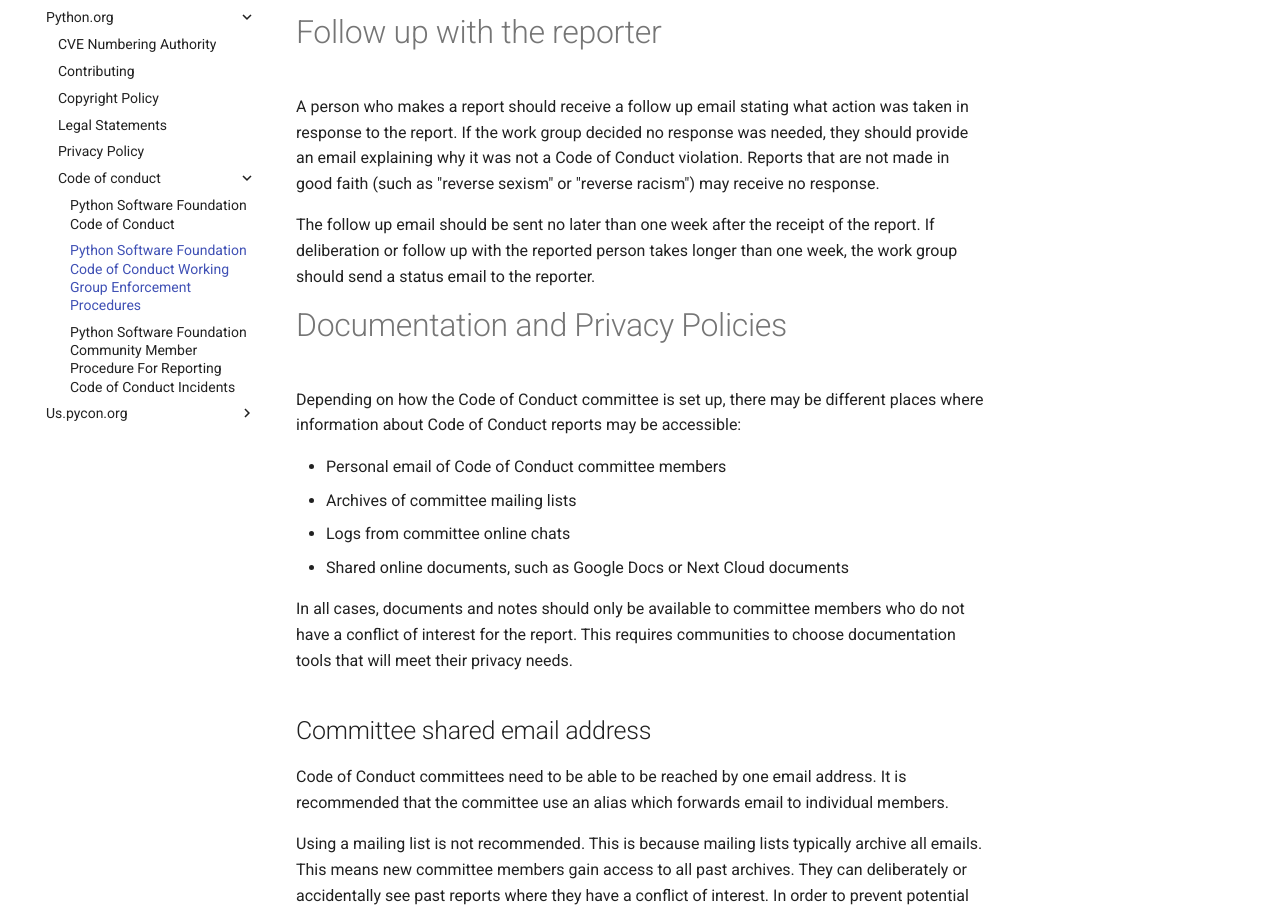
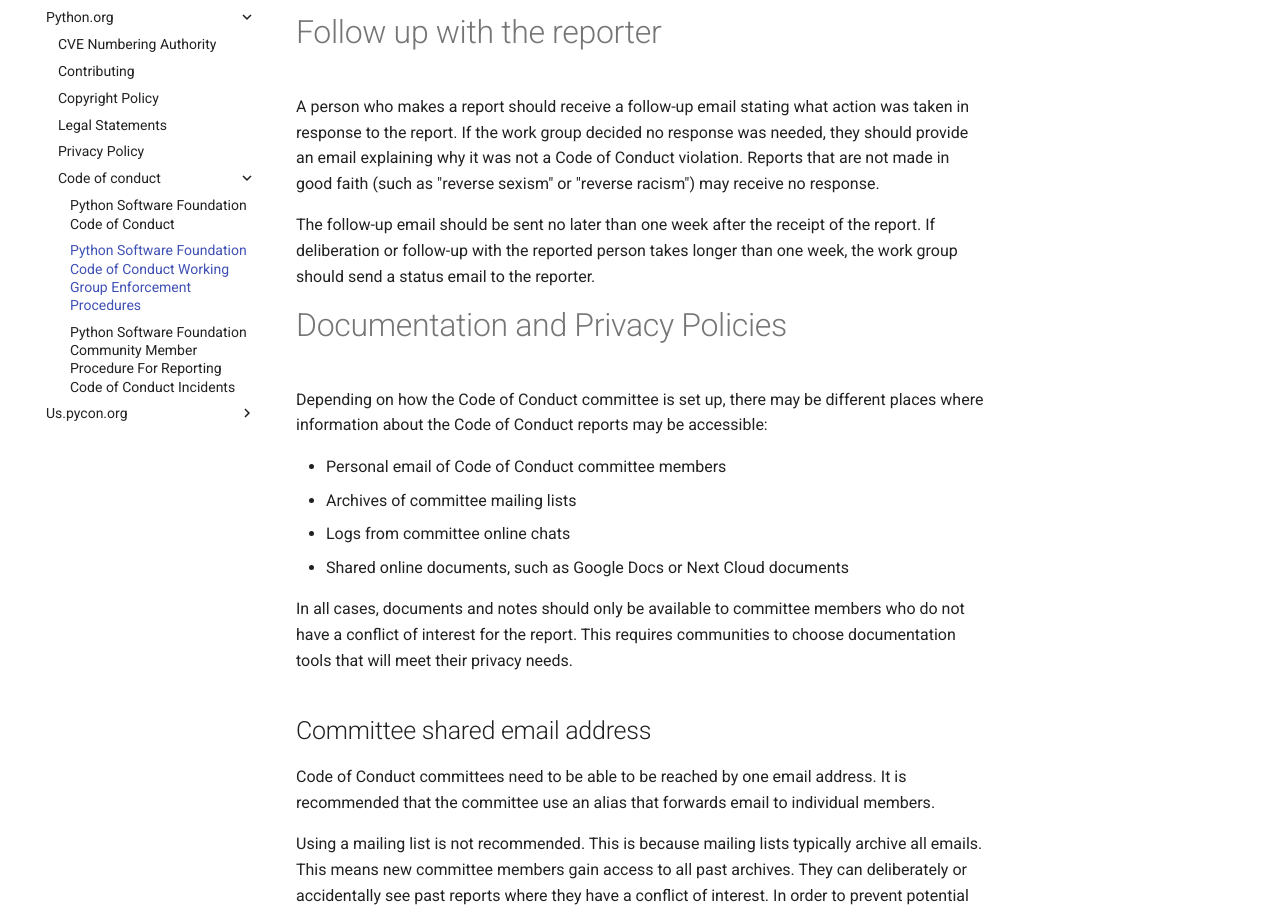
Before and after one commit to psf/policies, an MkDocs documentation site: the page built from docs/python.org/code-of-conduct/Enforcement-Procedures.md, in a window 1280 px wide and 1400 px high, scrolled down 4592 px. Shown: the part 163-1070 px from the top of the window. Built offline with MkDocs 1.6.1 and Material for MkDocs 9.7.7, drawn with Linux system fonts in a browser that asks for light colours; comment, search, counter and statistics services are not loaded; some of the changed text lies outside the part shown.

Commit message:
Update COC WG member list, correct typos
The member list is now in sync with the COC WG Charter here:
https://wiki.python.org/psf/ConductWG/Charter

The typos were fixed in the old community-code-of-conduct repository but those
fixes never got published on the website.

```diff
--- a/docs/python.org/code-of-conduct/Enforcement-Procedures.md
+++ b/docs/python.org/code-of-conduct/Enforcement-Procedures.md
@@ -1,6 +1,3 @@
----
-source: https://www.python.org/psf/conduct/enforcement/
----
 # Python Software Foundation Code of Conduct Working Group Enforcement Procedures
 
 This document summarizes the procedures the Python Software Foundation Code of Conduct work group uses to enforce the Code of Conduct.
@@ -119,13 +116,13 @@ If the reported person provides additional context, the Python Software Foundati
 
 # Follow up with the reporter
 
-A person who makes a report should receive a follow up email stating what action was taken in response to the report. If the work group decided no response was needed, they should provide an email explaining why it was not a Code of Conduct violation. Reports that are not made in good faith (such as "reverse sexism" or "reverse racism") may receive no response.
+A person who makes a report should receive a follow-up email stating what action was taken in response to the report. If the work group decided no response was needed, they should provide an email explaining why it was not a Code of Conduct violation. Reports that are not made in good faith (such as "reverse sexism" or "reverse racism") may receive no response.
 
-The follow up email should be sent no later than one week after the receipt of the report. If deliberation or follow up with the reported person takes longer than one week, the work group should send a status email to the reporter.
+The follow-up email should be sent no later than one week after the receipt of the report. If deliberation or follow-up with the reported person takes longer than one week, the work group should send a status email to the reporter.
 
 # Documentation and Privacy Policies
 
-Depending on how the Code of Conduct committee is set up, there may be different places where information about Code of Conduct reports may be accessible:
+Depending on how the Code of Conduct committee is set up, there may be different places where information about the Code of Conduct reports may be accessible:
 
  * Personal email of Code of Conduct committee members
  * Archives of committee mailing lists
@@ -136,7 +133,7 @@ In all cases, documents and notes should only be available to committee members
 
 ## Committee shared email address
 
-Code of Conduct committees need to be able to be reached by one email address. It is recommended that the committee use an alias which forwards email to individual members.
+Code of Conduct committees need to be able to be reached by one email address. It is recommended that the committee use an alias that forwards email to individual members.
 
 Using a mailing list is not recommended. This is because mailing lists typically archive all emails. This means new committee members gain access to all past archives. They can deliberately or accidentally see past reports where they have a conflict of interest. In order to prevent potential conflicts of interest, it is recommended to not have a mailing list archive.
 
@@ -195,7 +192,7 @@ The spreadsheet with status of open and closed cases should have the following f
     </tbody>
 </table>
 
-Keep resolutions and notes vague enough that enforcement team members with a conflict of interest don't know the details of the incident. Use gender neutral language when describing the reported person in the spreadsheet.
+Keep resolutions and notes vague enough that enforcement team members with a conflict of interest don't know the details of the incident. Use gender-neutral language when describing the reported person in the spreadsheet.
 
 ### Report Documentation
 
```
Also changed, not shown: other parts of docs/python.org/code-of-conduct/Enforcement-Procedures.md (+9 -8 lines), docs/python.org/code-of-conduct/Procedures-for-Reporting-Incidents.md (+3 -7 lines).
